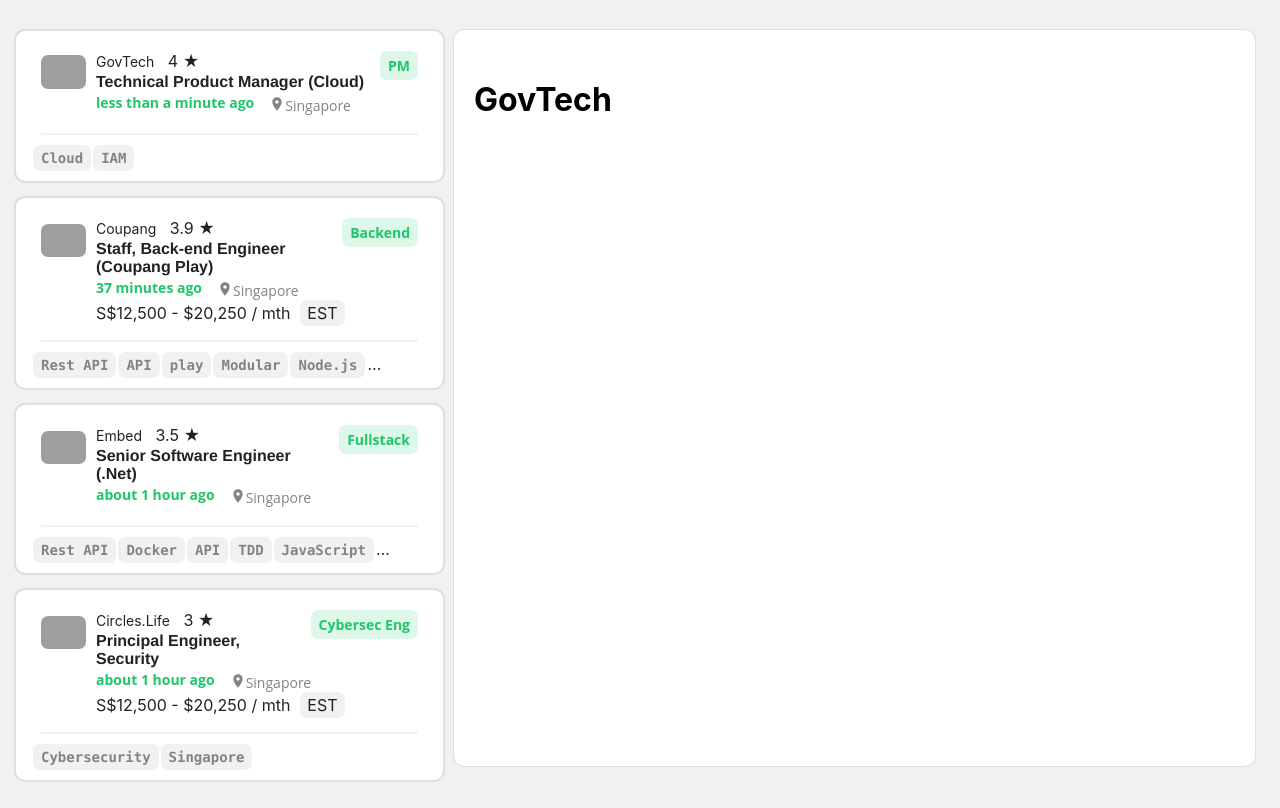
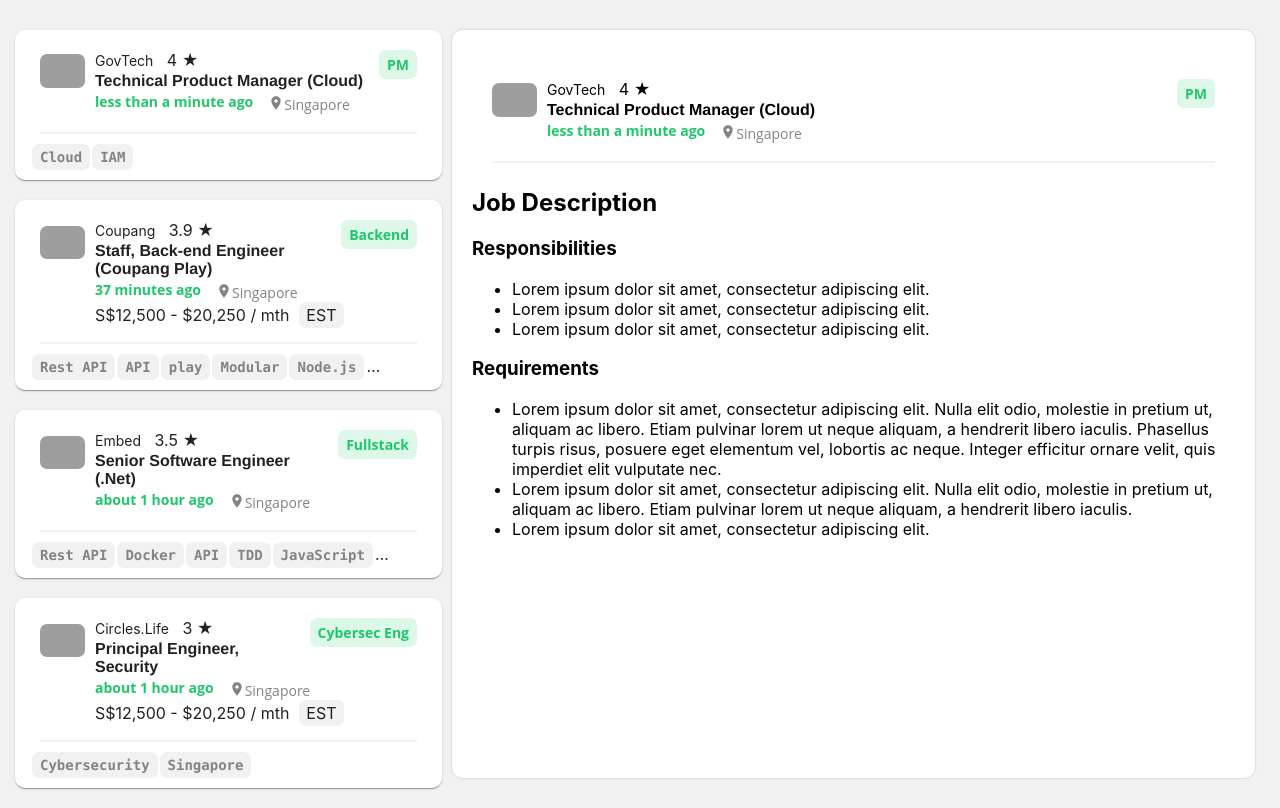
Before and after one commit to ElliotMonde/Nodeflair_assessment, a React (Create React App) app in the folder nodeflair_assessment/: page / in a window 1280 px wide. Built offline with nearby package versions, Linux system fonts and the light colour scheme; grey boxes are pictures that could not be loaded.

Commit message:
updated right container content and added hover and onfocus card interactions.

```diff
--- a/nodeflair_assessment/src/App.css
+++ b/nodeflair_assessment/src/App.css
@@ -48,16 +48,15 @@ body {
 }
 /* styling of left side job listing card and container */
 .cardGrid {
-
   width: inherit;
-  padding: 15px 0px 0px 0px;
+  padding: 15px 0px 5px 0px;
   margin: 0;
 }
 
-.cardGrid:hover{
-  padding: 5px 0px 0px 0px;
+.cardGrid:hover {
+  padding: 5px 0px 15px 0px;
 }
-.cardContainerBox{
+.cardContainerBox {
   flex: 3;
 }
 
@@ -73,9 +72,9 @@ body {
   background-color: #ffffff;
   padding: 0px 5px 10px 5px;
 }
-.jobListingCard:hover{
+.jobListingCard:hover {
   margin: 0px 0px;
-  box-shadow: 0px 0px 2px 0px rgba(0, 0, 0, 0.25)
+  box-shadow: 0px 0px 10px 0.5px rgba(0, 0, 0, 0.2);
 }
 .jobListingCardTopInformation {
   width: 100%;
@@ -103,14 +102,10 @@ body {
   text-align: left;
   margin: 0px 0px 2px;
 }
-/* .jobListingCard:hover {
-  padding: 0px 5px auto 5px;
-  box-shadow: 0px 0px 2px 0px rgba(0, 0, 0, 0.25);
+
+.cardOnFocus {
+  border: 3px solid #1fc76a;
 }
-
-.jobListingCard:focus {
-  border: 1px solid #1fc76a;
-} */
 .companyLogoDiv {
   display: flex;
   flex-wrap: nowrap;
@@ -226,33 +221,40 @@ body {
 }
 
 /* styling for right side container of detailed job information */
-.jobDetailsContainer{
+.jobDetailsContainer {
   display: block;
   flex: 9;
   height: auto;
   margin: 15px 10px;
   padding: 29px 20px;
   border-radius: 10px;
-  background: #FFFFFF;
+  background: #ffffff;
   box-shadow: 0px 0px 2px 0px rgba(0, 0, 0, 0.25);
+}
+.jobDescriptionDiv {
+  text-align: left;
 }
 
 /* small screens */
 @media screen and (max-width: 1010px) {
-  .App{
+  .App {
     flex-direction: column;
   }
   .jobListingCard {
+    display: block;
     width: 100%;
     height: fit-content;
     box-shadow: 0px 0px 2px 0px rgba(0, 0, 0, 0.25);
     background-color: #ffffff;
     padding: 0px 5px 10px 5px;
+    border: 1px solid #f1f1f1;
+    border-radius: 20px;
   }
-  .cardContainerBox{
+  .cardContainerBox {
     flex: 1;
   }
-  .jobDetailsContainer, .detailedJobTitle{
+  .jobDetailsContainer,
+  .detailedJobTitle {
     display: none;
     visibility: hidden;
   }
--- a/nodeflair_assessment/src/components/jobDetailedInformation.jsx
+++ b/nodeflair_assessment/src/components/jobDetailedInformation.jsx
@@ -1,10 +1,42 @@
 import Grid from "@mui/material/Grid";
 import jobs from "../jobInformation"
-
+import JobListingCardTopInformation from "./jobListingContainerComponents/JobListingCardTopInformation";
 export default function JobDetailedInformation(props) {
     return(
-        <Grid container className="jobDetailsContainer">
-                <h1 id="detailedJobTitle">{jobs[props.jobKey].company.companyName}</h1>
+        <Grid container className="jobDetailsContainer" sx={{flexDirection: "column"}}>
+            <div sx={{ height: "20vh" }}>
+                <JobListingCardTopInformation
+                    logo={jobs[props.jobKey].company.companyLogo}
+                    companyName={jobs[props.jobKey].company.companyName}
+                    rating={jobs[props.jobKey].company.rating}
+                    jobName={jobs[props.jobKey].job.jobTitle}
+                    jobType={jobs[props.jobKey].job.jobType}
+                    timePosted={jobs[props.jobKey].timePosted}
+                    jobLocation={jobs[props.jobKey].job.jobLocation}
+                    salary={jobs[props.jobKey].job.salaryRange}
+
+                />
+            </div>
+            <div className="jobDescriptionDiv">
+            {/* The Job Description portions can also be put in jobinformation.js and fetched based on the company's descriptions. */}
+                <h2>Job Description</h2>
+                <h3>
+                   Responsibilities
+                </h3>
+                <ul>
+                    <li> Lorem ipsum dolor sit amet, consectetur adipiscing elit. </li>
+                    <li> Lorem ipsum dolor sit amet, consectetur adipiscing elit. </li>
+                    <li> Lorem ipsum dolor sit amet, consectetur adipiscing elit. </li>
+                </ul>
+                <h3>
+                    Requirements
+                </h3>
+                <ul>
+                    <li> Lorem ipsum dolor sit amet, consectetur adipiscing elit. Nulla elit odio, molestie in pretium ut, aliquam ac libero. Etiam pulvinar lorem ut neque aliquam, a hendrerit libero iaculis. Phasellus turpis risus, posuere eget elementum vel, lobortis ac neque. Integer efficitur ornare velit, quis imperdiet elit vulputate nec.  </li>
+                    <li> Lorem ipsum dolor sit amet, consectetur adipiscing elit. Nulla elit odio, molestie in pretium ut, aliquam ac libero. Etiam pulvinar lorem ut neque aliquam, a hendrerit libero iaculis. </li>
+                    <li> Lorem ipsum dolor sit amet, consectetur adipiscing elit. </li>
+                </ul>
+            </div>
         </Grid>
     )
 }
--- a/nodeflair_assessment/src/components/jobListingContainerComponents/JobListingCard.jsx
+++ b/nodeflair_assessment/src/components/jobListingContainerComponents/JobListingCard.jsx
@@ -8,14 +8,9 @@ export default function JobListingCard(props) {
 
     return (
         <Grid className="cardGrid" item>
-            <Card className="jobListingCard" variant="outlined" sx={{
-                borderRadius: "10px",
-                // add this to the statehook when it is in focus
-                "&:focus": {
-                    border: "1px solid #1fc76a",
-                }
-            }} >
+
                 <div className="cardLink" onClick={props.whenClicked} overlay sx={{ textDecoration: "none", color: "#000" }} >
+                <Card className="jobListingCard" sx={{borderRadius:"10px"}}>
                     <Grid container>
                         <JobListingCardTopInformation
                             item
@@ -31,8 +26,8 @@ export default function JobListingCard(props) {
                         />
                         <JobListingCardBottomInformation item jobTag={props.jobTags} />
                     </Grid>
+                </Card>
                 </div>
-            </Card>
         </Grid >
     )
 }
--- a/nodeflair_assessment/src/components/jobListingContainerComponents/JobListingCardContainer.jsx
+++ b/nodeflair_assessment/src/components/jobListingContainerComponents/JobListingCardContainer.jsx
@@ -9,8 +9,10 @@ import jobs from "../../jobInformation"
 function JobListingCardContainer(props) {
     const [currFocus, setCurrFocus] = useState(0);
     function SetCardFocus(key) {
+        document.getElementsByClassName("jobListingCard")[currFocus].classList.remove("cardOnFocus");
+        document.getElementsByClassName("jobListingCard")[key].classList.add("cardOnFocus");
         setCurrFocus(key);
-        props.whenClicked(currFocus);
+        props.whenClicked(key);
         console.log(currFocus);
     }
 
```
